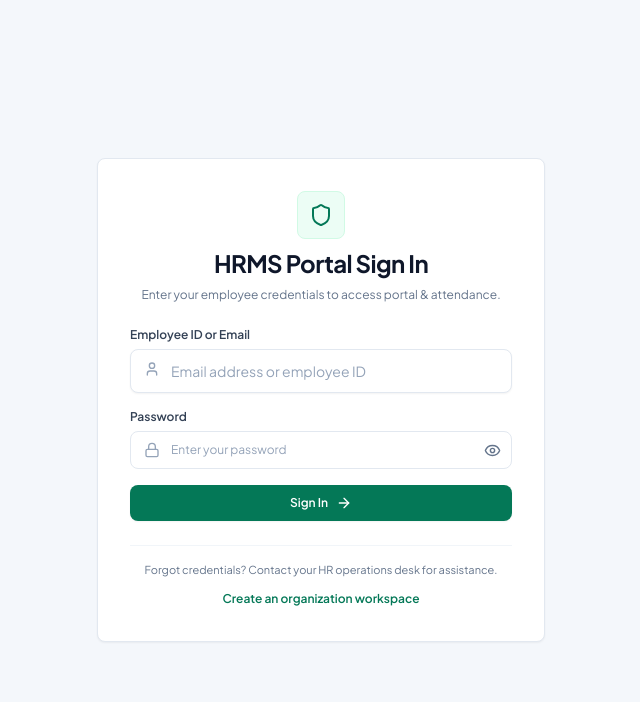
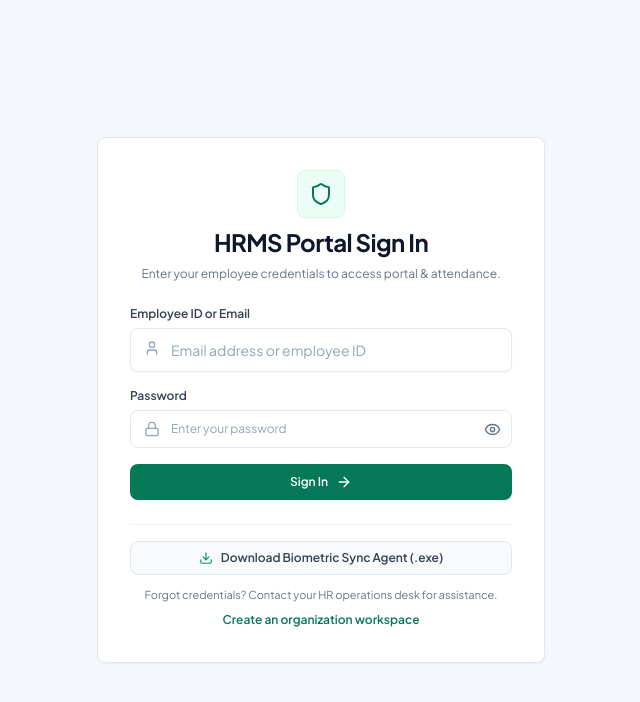
Before and after one commit to sinu5550/smart-hrms-frontend, a Next.js app: page /login in a window 1280 px wide. Shown: the top 702 px of the page, without its empty margins (319-959 px from the left). Built offline with nearby package versions, Linux system fonts and the light colour scheme; no server answers.

Commit message:
feat: add download agent button to /login route

```diff
--- a/app/login/page.tsx
+++ b/app/login/page.tsx
@@ -4,7 +4,7 @@ import React, { useState } from "react";
 import { useRouter } from "next/navigation";
 import { useAuth } from "@/components/auth/AuthProvider";
 import { parseApiError } from "@/services/api";
-import { Shield, Lock, User, ArrowRight, AlertCircle } from "lucide-react";
+import { Shield, Lock, User, ArrowRight, AlertCircle, Download } from "lucide-react";
 import { PasswordInput } from "@/components/ui/PasswordInput";
 import { Input } from "@/components/ui/input";
 
@@ -114,11 +114,25 @@ export default function LoginPage() {
           </button>
         </form>
 
-        <div className="pt-4 border-t border-slate-100 text-center">
-          <p className="text-[11px] text-slate-500">
-            Forgot credentials? Contact your HR operations desk for assistance.
-          </p>
-          <a href="/register-organization" className="mt-3 inline-block text-xs font-semibold text-emerald-700 hover:underline">Create an organization workspace</a>
+        <div className="pt-4 border-t border-slate-100 text-center space-y-3">
+          <a
+            href="/downloads/SmartHRM-Biometric-Agent.zip"
+            download="SmartHRM-Biometric-Agent.zip"
+            className="inline-flex items-center justify-center gap-2 px-3 py-2 bg-slate-50 hover:bg-slate-100 border border-slate-200 text-slate-700 text-xs font-semibold rounded-lg w-full transition shadow-2xs"
+            title="Download desktop biometric terminal sync agent for Windows"
+          >
+            <Download className="w-3.5 h-3.5 text-emerald-600" />
+            <span>Download Biometric Sync Agent (.exe)</span>
+          </a>
+
+          <div>
+            <p className="text-[11px] text-slate-500">
+              Forgot credentials? Contact your HR operations desk for assistance.
+            </p>
+            <a href="/register-organization" className="mt-2 inline-block text-xs font-semibold text-emerald-700 hover:underline">
+              Create an organization workspace
+            </a>
+          </div>
         </div>
       </div>
     </main>
```
